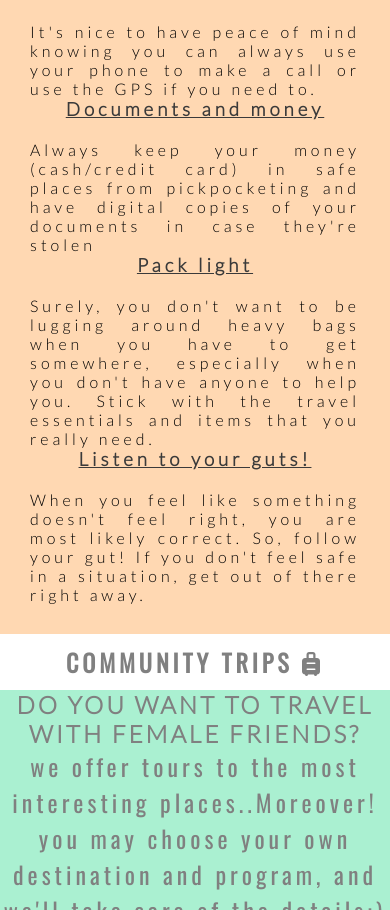
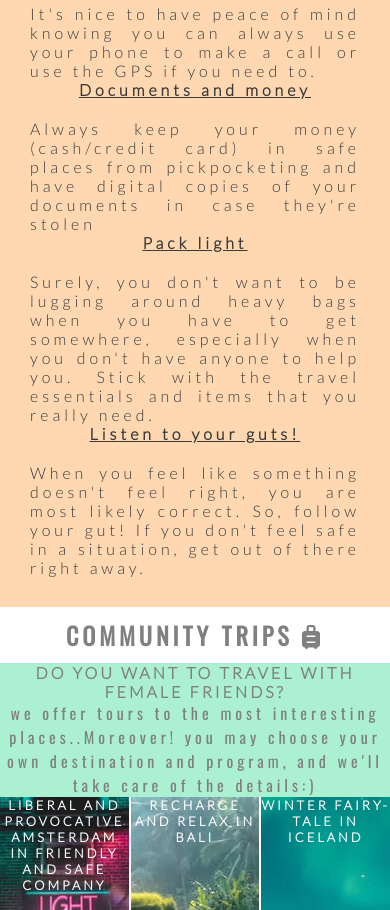
Before and after one commit to annatolchynska/female-solo-trip, a plain HTML site: page index.html in a window 390 px wide. Shown: the part 2130-3040 px from the top of the page. Drawn offline with nearby package versions, Linux system fonts and the light colour scheme; files whose address does not match are found by name.

Commit message:
Add media queries

```diff
--- a/assets/css/style.css
+++ b/assets/css/style.css
@@ -99,22 +99,26 @@ h2 {
 .lifehacks {
     text-align: center;
     padding: 10px;
+
 }
 
 #tips {
+    color: #3a3a3a;
     padding: 30px;
-    background-color: rgba(255, 126, 0, .3);
     text-align: justify;
     font: bold;
     letter-spacing: 4px;
     list-style-type: none;
+    background: rgba(255, 126, 0, .3);
+    font-size: 120%;
+
 }
-
-#tips h3 {
+    #tips h3 {
     text-decoration: underline;
-    color: #3a3a3a;
+    color:#3a3a3a;
     text-align: center;
     padding-bottom: 20px;
+    font-size: 150%;
 
 }
 
@@ -312,8 +316,14 @@ footer #social-links {
     #lifehacks {
         font-size: 100%;
     }
+    #tips h3, #tips {
+        font-size: 100%;
+    }
 
     #lets-connect p {
         font-size: 80%;
     }
+    .trips {font-size: 100%;}
+    #own-choice {font-size: 100%;}
+    #left-about h3, #right-about h3, #center-about h3 {font-size: 80%;}
 }
--- a/index.html
+++ b/index.html
@@ -42,6 +42,7 @@
     <section id="lifehacks">
         <div>
             <h2 class="lifehacks">Lifehacks <i class="fa-regular fa-pen-to-square"></i></h2>
+            <div class="tips">
             <ul id="tips">
                 <li>
                     <h3>Pick the right destination</h3>
@@ -99,6 +100,7 @@
                 </li>
 
             </ul>
+            </div>
         </div>
     </section>
     <section id="community-trips">
```
Also changed, not shown: 1 other file.
